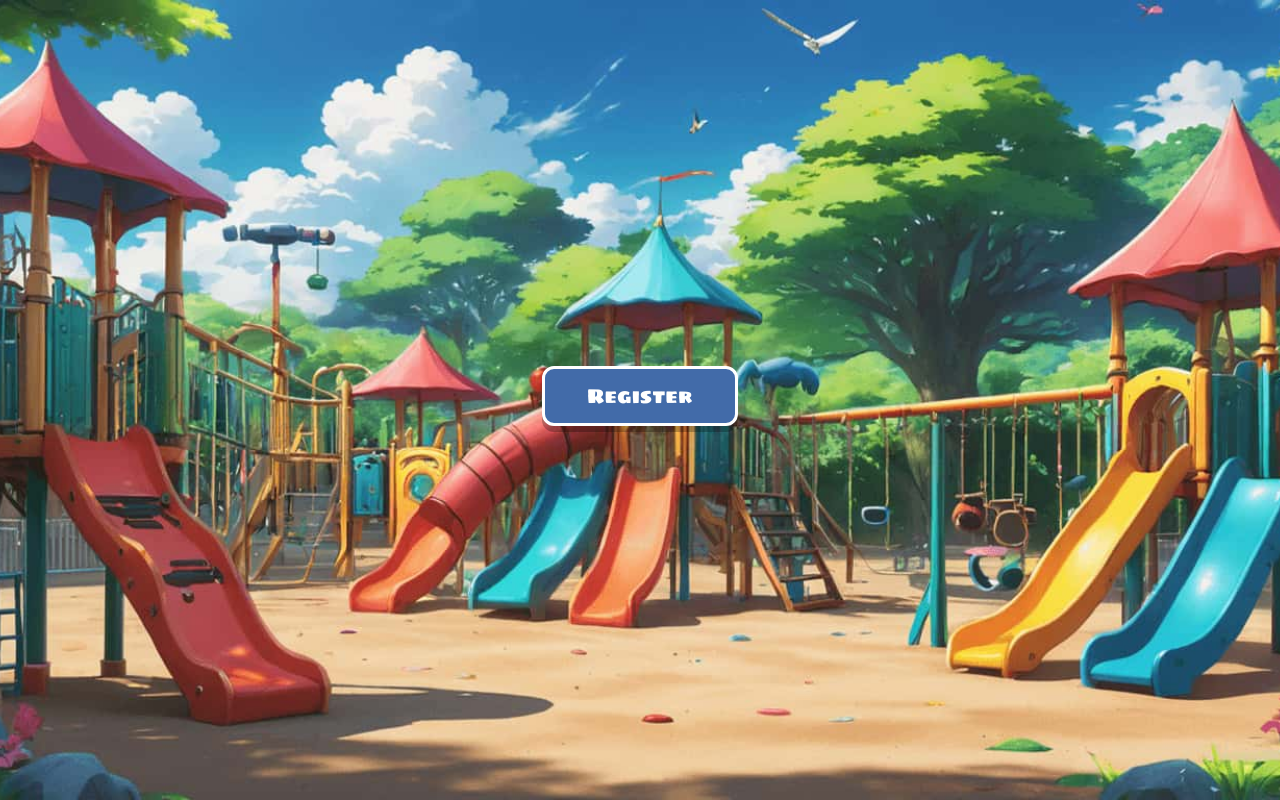
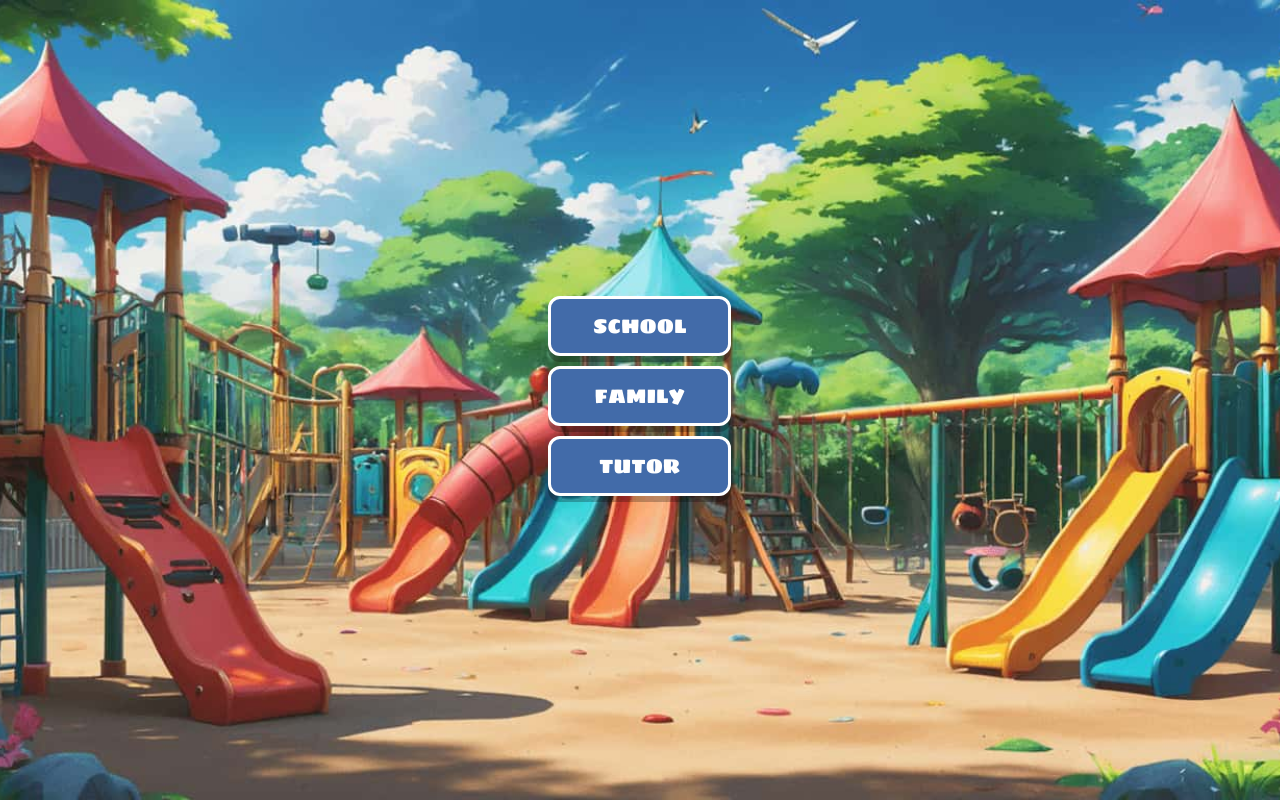
Before and after one commit to joshnwosu/chlff, a React (Vite) app: page /register in a window 1280 px wide. Built offline with nearby package versions, Linux system fonts and the light colour scheme; a web font is replaced by a local one.

Commit message:
update: some updates

```diff
--- a/src/views/Auth/Login.tsx
+++ b/src/views/Auth/Login.tsx
@@ -7,16 +7,16 @@ import AuthWrapper from '../../components/Shared/AuthWrapper/AuthWrapper';
 export default function Login() {
   const dispatch = useAppDispatch();
 
-  const handleLogin = () => {
+  const handleAuth = () => {
     dispatch(toggleAuth(true));
   };
 
   return (
     <AuthWrapper>
       <div className={classes.btnWrap}>
-        <CustomButton onClick={handleLogin}>SCHOOL</CustomButton>
-        <CustomButton onClick={handleLogin}>FAMILY</CustomButton>
-        <CustomButton onClick={handleLogin}>TUTOR</CustomButton>
+        <CustomButton onClick={handleAuth}>SCHOOL</CustomButton>
+        <CustomButton onClick={handleAuth}>FAMILY</CustomButton>
+        <CustomButton onClick={handleAuth}>TUTOR</CustomButton>
       </div>
     </AuthWrapper>
   );
--- a/src/views/Auth/Register.tsx
+++ b/src/views/Auth/Register.tsx
@@ -7,14 +7,16 @@ import AuthWrapper from '../../components/Shared/AuthWrapper/AuthWrapper';
 export default function Register() {
   const dispatch = useAppDispatch();
 
-  const handleRegister = () => {
+  const handleAuth = () => {
     dispatch(toggleAuth(true));
   };
 
   return (
     <AuthWrapper>
-      <div className={classes.btn}>
-        <CustomButton onClick={handleRegister}>Register</CustomButton>
+      <div className={classes.btnWrap}>
+        <CustomButton onClick={handleAuth}>SCHOOL</CustomButton>
+        <CustomButton onClick={handleAuth}>FAMILY</CustomButton>
+        <CustomButton onClick={handleAuth}>TUTOR</CustomButton>
       </div>
     </AuthWrapper>
   );
```
